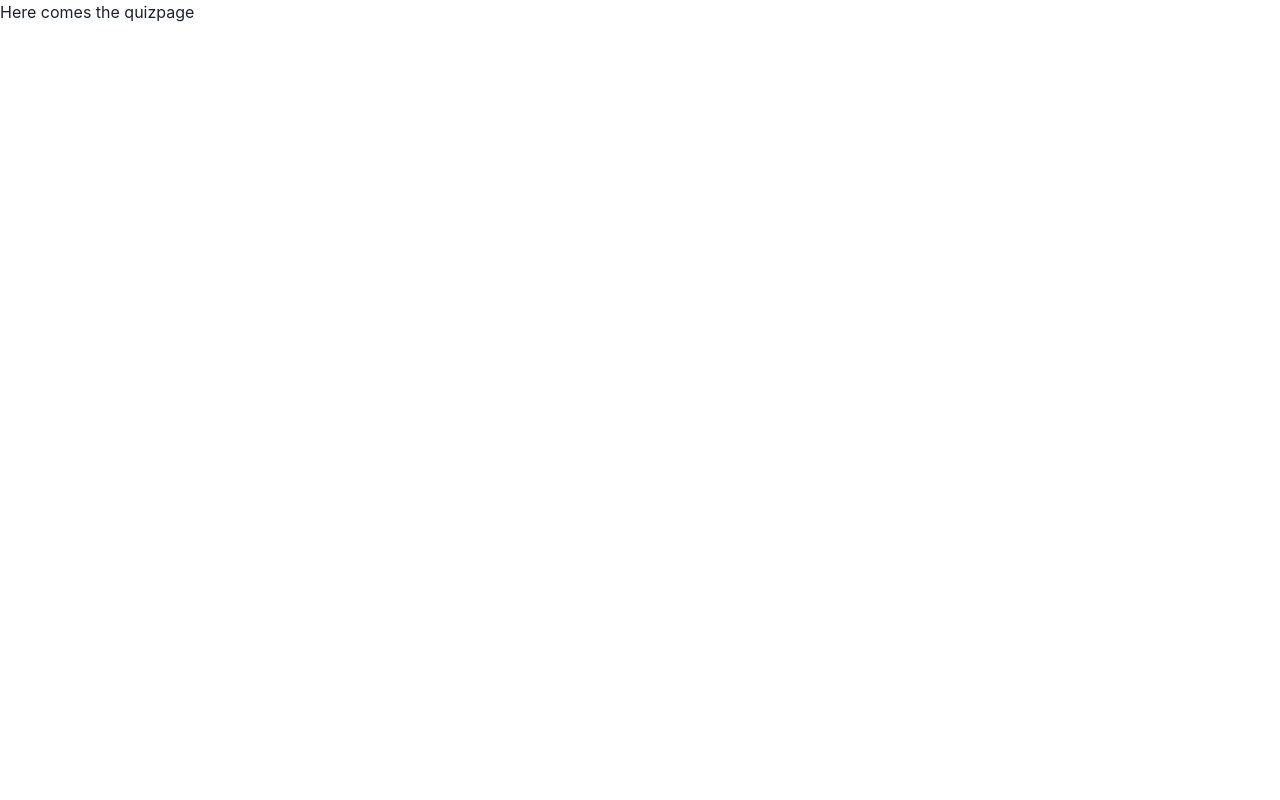
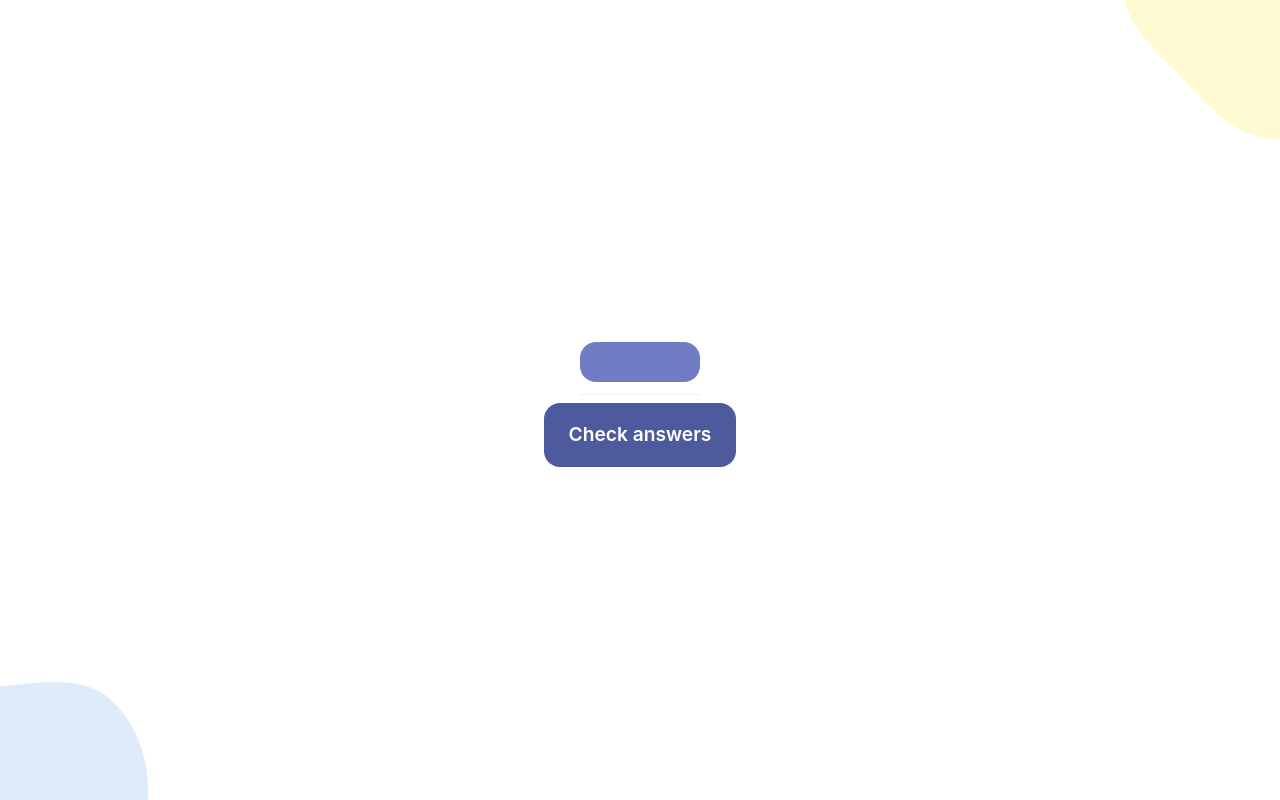
Before and after one commit to xPoppa-zz/WebDevProjects, a Next.js app in the folder last-solo-challenge-nextjs/: page /quiz in a window 1280 px wide. Built offline with nearby package versions, Linux system fonts and the light colour scheme.

Commit message:
fixed getting Data redux

```diff
--- a/last-solo-challenge-nextjs/Redux/app/store.ts
+++ b/last-solo-challenge-nextjs/Redux/app/store.ts
@@ -2,11 +2,13 @@ import { configureStore } from "@reduxjs/toolkit";
 
 import apiOptionsReducer from "../features/apiOptions/apiOptionsSlice";
 import questionsReducer from "../features/Questions/questionsSlice";
+import responseCodeReducer from "../features/responseCode/responseCodeSlice";
 
 const store = configureStore({
 	reducer: {
 		apiOptions: apiOptionsReducer,
 		questions: questionsReducer,
+		responseCode: responseCodeReducer,
 	},
 });
 
@@ -14,3 +16,5 @@ const store = configureStore({
 export type RootState = ReturnType<typeof store.getState>;
 // Inferred type: {posts: PostsState, comments: CommentsState, users: UsersState}
 export type AppDispatch = typeof store.dispatch;
+
+export default store;
--- a/last-solo-challenge-nextjs/Redux/features/Questions/questionsSlice.ts
+++ b/last-solo-challenge-nextjs/Redux/features/Questions/questionsSlice.ts
@@ -23,15 +23,31 @@ let questionsSkeleton: IAppState[];
 export const questionsSlice = createSlice({
 	name: "questions",
 	initialState: {
-		questions: [{}] as IAppState[],
+		questions: [
+			{
+				answers: [""],
+				chosen_answer: "",
+				category: "",
+				correct_answer: "",
+				difficulty: "",
+				incorrect_answers: [""],
+				question: "",
+				type: "",
+				clicked: false,
+				id: 0,
+			},
+		] as IAppState[],
 	},
 	reducers: {
 		setQuestions: (state, action: PayloadAction<IAppState[]>) => {
 			state.questions = action.payload;
 		},
+		updateChosenAnswer: (state, action: PayloadAction<any>) => {
+			state.questions[action.payload.id].chosen_answer = action.payload.answer;
+		},
 	},
 });
 
-export const { setQuestions } = questionsSlice.actions;
+export const { setQuestions, updateChosenAnswer } = questionsSlice.actions;
 
 export default questionsSlice.reducer;
--- a/last-solo-challenge-nextjs/Redux/features/apiOptions/apiOptionsSlice.ts
+++ b/last-solo-challenge-nextjs/Redux/features/apiOptions/apiOptionsSlice.ts
@@ -1,5 +1,4 @@
 import { createSlice, PayloadAction } from "@reduxjs/toolkit";
-import type { RootState } from "../../app/store";
 
 interface APIOptions {
 	amount: string;
@@ -11,7 +10,7 @@ export const apiOptionsSlice = createSlice({
 	name: "apiOptions",
 	initialState: {
 		apiOptions: {
-			amount: "amount=10",
+			amount: "amount=5",
 			difficulty: "",
 			type_question: "",
 			category: "",
--- /dev/null
+++ b/last-solo-challenge-nextjs/Redux/features/responseCode/responseCodeSlice.ts
@@ -0,0 +1,17 @@
+import { createSlice, PayloadAction } from "@reduxjs/toolkit";
+
+export const responseCodeSlice = createSlice({
+	name: "questions",
+	initialState: {
+		response_code: 0,
+	},
+	reducers: {
+		setResponseCode: (state, action: PayloadAction<number>) => {
+			state.response_code = action.payload;
+		},
+	},
+});
+
+export const { setResponseCode } = responseCodeSlice.actions;
+
+export default responseCodeSlice.reducer;
--- /dev/null
+++ b/last-solo-challenge-nextjs/components/QuizPage/HeroContainerQuizPage.tsx
@@ -0,0 +1,32 @@
+import { Flex } from "@chakra-ui/react";
+import QuizPage from "./QuizPage";
+
+const HeroContainerQuizPage = () => {
+	return (
+		<Flex>
+			<Flex
+				justify="start"
+				align="end"
+				w="100vw"
+				h="100vh"
+				backgroundImage="blob6.png"
+				backgroundPosition="left bottom"
+				backgroundRepeat="no-repeat"
+			>
+				<Flex
+					h="100vh"
+					w="100vw"
+					backgroundImage="blob5.png"
+					backgroundPosition="right top"
+					backgroundRepeat="no-repeat"
+				>
+					<Flex justify="center" align="center" h="100vh" w="80vw" ml="10vw">
+						<QuizPage />
+					</Flex>
+				</Flex>
+			</Flex>
+		</Flex>
+	);
+};
+
+export default HeroContainerQuizPage;
--- a/last-solo-challenge-nextjs/components/QuizPage/Questions.tsx
+++ b/last-solo-challenge-nextjs/components/QuizPage/Questions.tsx
@@ -27,7 +27,9 @@ interface Props {
 }
 
 const Questions = ({ data, id, clicked, checkAnswers }: Props) => {
-	const answerElements = data.answers.map((answer: string, idx: number) => {
+	let answerElements = [<Box key={5}></Box>];
+	if (data !== undefined) {
+		answerElements = data.answers.map((answer: string, idx: number) => {
 			return checkAnswers ? (
 				<Box
 					as={Button}
@@ -83,6 +85,9 @@ const Questions = ({ data, id, clicked, checkAnswers }: Props) => {
 				</Box>
 			);
 		});
+	} else {
+		answerElements = [<Box key={500}>No Data yet</Box>];
+	}
 
 	return (
 		<VStack>
--- a/last-solo-challenge-nextjs/components/QuizPage/QuizPage.tsx
+++ b/last-solo-challenge-nextjs/components/QuizPage/QuizPage.tsx
@@ -3,17 +3,12 @@ import { useState } from "react";
 import Questions from "./Questions";
 import { NewQandA } from "../Home/HeroContainerHome";
 import { useAppDispatch, useAppSelector } from "../../Redux/app/hooks";
-import { setQuestions } from "../../Redux/features/Questions/questionsSlice";
-
-interface Props {
-	data: NewQandA[];
-	responseCode: number;
-	handleClick: () => void;
-	clicked: (event: any, uniqueQuestionId: number, answer: string) => void;
-	counter: (event: any, data: NewQandA[]) => void;
-	count: number;
-	resetCount: () => void;
-}
+import {
+	updateChosenAnswer,
+	setQuestions,
+} from "../../Redux/features/Questions/questionsSlice";
+import { Data } from "../Home/HomePage";
+import { setResponseCode } from "../../Redux/features/responseCode/responseCodeSlice";
 
 const QuizPage = () => {
 	const [newGame, setNewGame] = useState(false);
@@ -22,6 +17,29 @@ const QuizPage = () => {
 
 	const dispatch = useAppDispatch();
 	const data: NewQandA[] = useAppSelector((state) => state.questions.questions);
+	const { amount, difficulty, type_question, category, category_number } =
+		useAppSelector((state) => state.apiOptions.apiOptions);
+
+	const getData = async () => {
+		const url = `https://opentdb.com/api.php?${amount}${category_number}${difficulty}${type_question}`;
+
+		const response = await fetch(
+			`https://opentdb.com/api.php?${amount}${category_number}${difficulty}${type_question}`
+		);
+		const _data: Data = await response.json();
+		const fixedData = _data.results.map((obj) => {
+			return {
+				...obj,
+				answers: obj.incorrect_answers
+					.concat(obj.correct_answer)
+					.sort(() => Math.random() - 0.5)
+					.map((value) => value),
+				chosen_answer: undefined,
+			};
+		});
+		dispatch(setQuestions(fixedData));
+		dispatch(setResponseCode(_data.response_code));
+	};
 
 	const resetCount = () => {
 		setCount(0);
@@ -37,16 +55,19 @@ const QuizPage = () => {
 				setCount((prevCount) => prevCount + 1);
 			}
 		});
+	};
 
 	const handleAnswer = (
 		event: any,
 		uniqueQuestionId: number,
 		answer: string
 	) => {
-			const newData = [...data];
-			newData[uniqueQuestionId].chosen_answer = answer;
-
-			dispatch(setQuestions(newData));
+		dispatch(
+			updateChosenAnswer({
+				id: uniqueQuestionId,
+				answer: answer,
+			})
+		);
 	};
 
 	const qAndA = data.map((obj, idx) => {
@@ -99,6 +120,7 @@ const QuizPage = () => {
 								handleClick();
 								setNewGame((prevState) => !prevState);
 								resetCount();
+								getData();
 							}}
 							variant="mainButtons"
 							size="mainQuiz"
@@ -110,7 +132,6 @@ const QuizPage = () => {
 			</VStack>
 		</Flex>
 	);
-	};
 };
 
 export default QuizPage;
--- a/last-solo-challenge-nextjs/pages/_app.tsx
+++ b/last-solo-challenge-nextjs/pages/_app.tsx
@@ -2,14 +2,18 @@ import "../styles/globals.css";
 import type { AppProps } from "next/app";
 import { ChakraProvider } from "@chakra-ui/react";
 import extendTheme from "../theme";
+import { Provider } from "react-redux";
+import store from "../Redux/app/store";
 
 const theme = extendTheme;
 
 function MyApp({ Component, pageProps }: AppProps) {
 	return (
-		<ChakraProvider theme={theme}>
-			<Component {...pageProps} />
-		</ChakraProvider>
+		<Provider store={store}>
+			<ChakraProvider theme={theme}>
+				<Component {...pageProps} />
+			</ChakraProvider>
+		</Provider>
 	);
 }
 
--- a/last-solo-challenge-nextjs/pages/quiz.tsx
+++ b/last-solo-challenge-nextjs/pages/quiz.tsx
@@ -1,11 +1,11 @@
 import { Flex, Text } from "@chakra-ui/react";
 import { NextPage } from "next";
-import QuizPage from "../components/QuizPage/QuizPage";
+import HeroContainerQuizPage from "../components/QuizPage/HeroContainerQuizPage";
 
 const Quiz: NextPage = () => {
 	return (
 		<Flex>
-			<Text>Here comes the quizpage</Text>
+			<HeroContainerQuizPage />
 		</Flex>
 	);
 };
```
Also changed, not shown: last-solo-challenge-nextjs/components/Home/HomePage.tsx (+16 -12 lines), last-solo-challenge-nextjs/components/Home/QuestionMenu.tsx (+27 -8 lines), last-solo-challenge-nextjs/shared/functions.ts (added), 1 other file (tests, documents, lock files or other folders). Lines whose indentation alone changed are shown as unchanged.
